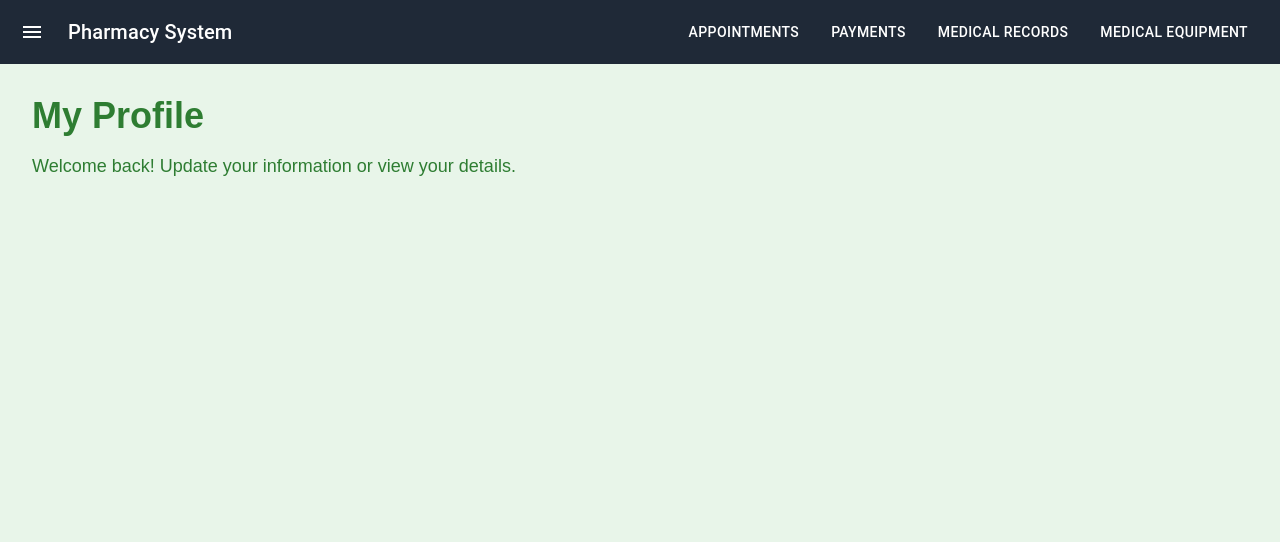
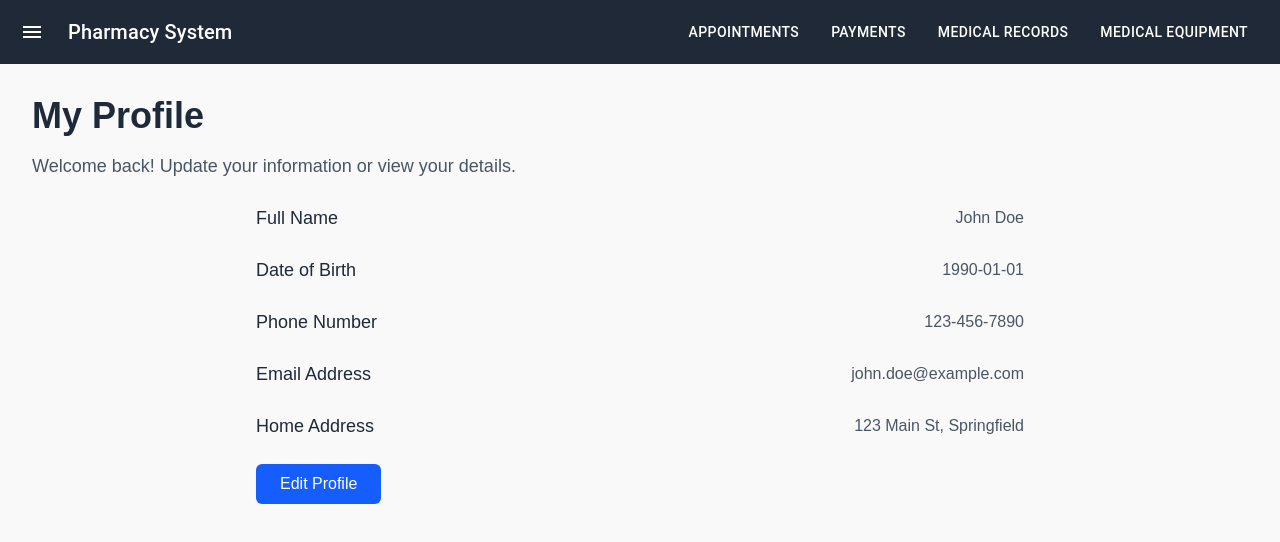
Before and after one commit to moshe4142/my-healthcare-system, a Next.js app: page /profile in a window 1280 px wide. Both pictures are taken after typing "name@example.com", "Sample123" into the empty fields and a click on the button "Login". Shown: the top 542 px of the page. Built offline with nearby package versions, Linux system fonts and the light colour scheme.

Commit message:
profile updated

```diff
--- a/pages/payments.tsx
+++ b/pages/payments.tsx
@@ -1,13 +1,98 @@
-import React from 'react';
-import { Box, Typography } from '@mui/material';
+import React, { useState } from 'react';
+import { Box, Typography, TextField, Button, Divider } from '@mui/material';
 
 const PaymentsPage = () => {
+  const [paymentMethod, setPaymentMethod] = useState('');
+  const [cardNumber, setCardNumber] = useState('');
+  const [expiryDate, setExpiryDate] = useState('');
+  const [cvv, setCvv] = useState('');
+
+  const handleSavePayment = (e: React.FormEvent) => {
+    e.preventDefault();
+    alert('Payment method saved successfully!');
+  };
+
   return (
     <Box sx={{ minHeight: '100vh', bgcolor: 'background.default', padding: 3 }}>
-      <Typography variant="h4" sx={{ fontWeight: 600 }}>💳 Payments</Typography>
-      <Typography sx={{ mt: 2 }}>
+      <Typography variant="h4" sx={{ fontWeight: 600, marginBottom: 3 }}>💳 Payments</Typography>
+
+      <Typography sx={{ mb: 2, fontSize: '1.1rem', color: 'text.secondary' }}>
         View and manage your payments here.
       </Typography>
+
+      <Divider sx={{ mb: 4 }} />
+
+      <form onSubmit={handleSavePayment}>
+        {/* Payment Method */}
+        <Box sx={{ mb: 3 }}>
+          <Typography variant="h6" sx={{ fontWeight: 500 }}>Payment Method</Typography>
+          <TextField
+            fullWidth
+            label="Payment Method (e.g., Credit Card)"
+            value={paymentMethod}
+            onChange={(e) => setPaymentMethod(e.target.value)}
+            sx={{ mt: 1 }}
+            variant="outlined"
+          />
+        </Box>
+
+        {/* Card Number */}
+        <Box sx={{ mb: 3 }}>
+          <Typography variant="h6" sx={{ fontWeight: 500 }}>Card Number</Typography>
+          <TextField
+            fullWidth
+            label="Card Number"
+            value={cardNumber}
+            onChange={(e) => setCardNumber(e.target.value)}
+            sx={{ mt: 1 }}
+            variant="outlined"
+            type="text"
+            inputProps={{ maxLength: 16 }}
+          />
+        </Box>
+
+        {/* Expiry Date */}
+        <Box sx={{ mb: 3 }}>
+          <Typography variant="h6" sx={{ fontWeight: 500 }}>Expiry Date</Typography>
+          <TextField
+            fullWidth
+            label="MM/YY"
+            value={expiryDate}
+            onChange={(e) => setExpiryDate(e.target.value)}
+            sx={{ mt: 1 }}
+            variant="outlined"
+            type="text"
+            inputProps={{ maxLength: 5 }}
+          />
+        </Box>
+
+        {/* CVV */}
+        <Box sx={{ mb: 3 }}>
+          <Typography variant="h6" sx={{ fontWeight: 500 }}>CVV</Typography>
+          <TextField
+            fullWidth
+            label="CVV"
+            value={cvv}
+            onChange={(e) => setCvv(e.target.value)}
+            sx={{ mt: 1 }}
+            variant="outlined"
+            type="password"
+            inputProps={{ maxLength: 3 }}
+          />
+        </Box>
+
+        {/* Save Button */}
+        <Box sx={{ mt: 3 }}>
+          <Button
+            type="submit"
+            variant="contained"
+            color="primary"
+            sx={{ padding: '10px 20px' }}
+          >
+            Save Payment Method
+          </Button>
+        </Box>
+      </form>
     </Box>
   );
 };
--- a/pages/profile.tsx
+++ b/pages/profile.tsx
@@ -1,11 +1,135 @@
 'use client';
-import React from 'react';
+import React, { useState } from 'react';
 
 export default function ProfilePage() {
+  const [fullName, setFullName] = useState('John Doe');
+  const [dob, setDob] = useState('1990-01-01');
+  const [phone, setPhone] = useState('123-456-7890');
+  const [email, setEmail] = useState('john.doe@example.com');
+  const [address, setAddress] = useState('123 Main St, Springfield');
+  const [isEditing, setIsEditing] = useState(false);
+
+  const handleSave = (e: React.FormEvent) => {
+    e.preventDefault();
+    // alert('Profile updated successfully!');
+    setIsEditing(false); // Disable editing after save
+  };
+
   return (
-    <div className="p-8 text-[#2E7D32] bg-[#E8F5E9] min-h-screen">
-      <h1 className="text-4xl font-bold mb-4">My Profile</h1>
-      <p className="text-lg">Welcome back! Update your information or view your details.</p>
+    <div className="p-8 bg-[#F9F9F9] min-h-screen">
+      <h1 className="text-4xl font-bold text-gray-800 mb-4">My Profile</h1>
+      <p className="text-lg text-gray-600 mb-6">Welcome back! Update your information or view your details.</p>
+
+      <form onSubmit={handleSave} className="space-y-6 max-w-3xl mx-auto">
+        {/* Full Name */}
+        <div className="flex items-center justify-between">
+          <label htmlFor="fullName" className="text-lg font-medium text-gray-800">Full Name</label>
+          {isEditing ? (
+            <input
+              type="text"
+              id="fullName"
+              value={fullName}
+              onChange={(e) => setFullName(e.target.value)}
+              className="mt-2 p-3 w-full sm:w-96 bg-white text-gray-800 border border-gray-300 rounded-md focus:outline-none focus:ring-2 focus:ring-blue-500"
+            />
+          ) : (
+            <span className="text-gray-600">{fullName}</span>
+          )}
+        </div>
+
+        {/* Date of Birth */}
+        <div className="flex items-center justify-between">
+          <label htmlFor="dob" className="text-lg font-medium text-gray-800">Date of Birth</label>
+          {isEditing ? (
+            <input
+              type="date"
+              id="dob"
+              value={dob}
+              onChange={(e) => setDob(e.target.value)}
+              className="mt-2 p-3 w-full sm:w-96 bg-white text-gray-800 border border-gray-300 rounded-md focus:outline-none focus:ring-2 focus:ring-blue-500"
+            />
+          ) : (
+            <span className="text-gray-600">{dob}</span>
+          )}
+        </div>
+
+        {/* Phone */}
+        <div className="flex items-center justify-between">
+          <label htmlFor="phone" className="text-lg font-medium text-gray-800">Phone Number</label>
+          {isEditing ? (
+            <input
+              type="tel"
+              id="phone"
+              value={phone}
+              onChange={(e) => setPhone(e.target.value)}
+              className="mt-2 p-3 w-full sm:w-96 bg-white text-gray-800 border border-gray-300 rounded-md focus:outline-none focus:ring-2 focus:ring-blue-500"
+            />
+          ) : (
+            <span className="text-gray-600">{phone}</span>
+          )}
+        </div>
+
+        {/* Email */}
+        <div className="flex items-center justify-between">
+          <label htmlFor="email" className="text-lg font-medium text-gray-800">Email Address</label>
+          {isEditing ? (
+            <input
+              type="email"
+              id="email"
+              value={email}
+              onChange={(e) => setEmail(e.target.value)}
+              className="mt-2 p-3 w-full sm:w-96 bg-white text-gray-800 border border-gray-300 rounded-md focus:outline-none focus:ring-2 focus:ring-blue-500"
+            />
+          ) : (
+            <span className="text-gray-600">{email}</span>
+          )}
+        </div>
+
+        {/* Address */}
+        <div className="flex items-center justify-between">
+          <label htmlFor="address" className="text-lg font-medium text-gray-800">Home Address</label>
+          {isEditing ? (
+            <textarea
+              id="address"
+              value={address}
+              onChange={(e) => setAddress(e.target.value)}
+              className="mt-2 p-3 w-full sm:w-96 bg-white text-gray-800 border border-gray-300 rounded-md focus:outline-none focus:ring-2 focus:ring-blue-500"
+              rows={4}
+            />
+          ) : (
+            <span className="text-gray-600">{address}</span>
+          )}
+        </div>
+
+        {/* Save and Edit buttons */}
+        <div className="flex justify-between items-center">
+          {isEditing ? (
+            <div className="flex gap-4">
+              <button
+                type="submit"
+                className="bg-blue-600 hover:bg-blue-500 text-white px-6 py-2 rounded-md transition-colors"
+              >
+                Save Changes
+              </button>
+              <button
+                type="button"
+                onClick={() => setIsEditing(false)}
+                className="bg-gray-500 hover:bg-gray-400 text-white px-6 py-2 rounded-md transition-colors"
+              >
+                Cancel
+              </button>
+            </div>
+          ) : (
+            <button
+              type="button"
+              onClick={() => setIsEditing(true)}
+              className="bg-blue-600 hover:bg-blue-500 text-white px-6 py-2 rounded-md transition-colors"
+            >
+              Edit Profile
+            </button>
+          )}
+        </div>
+      </form>
     </div>
   );
 }
```
